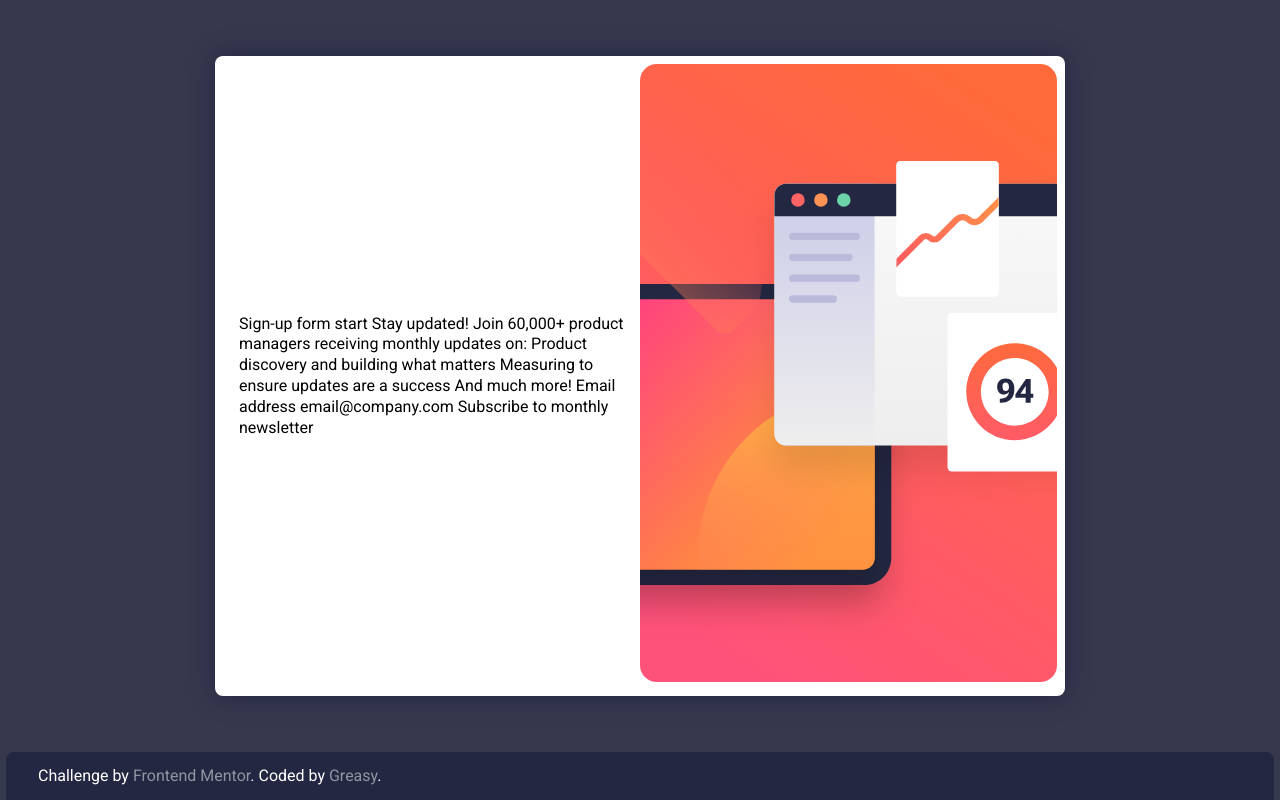
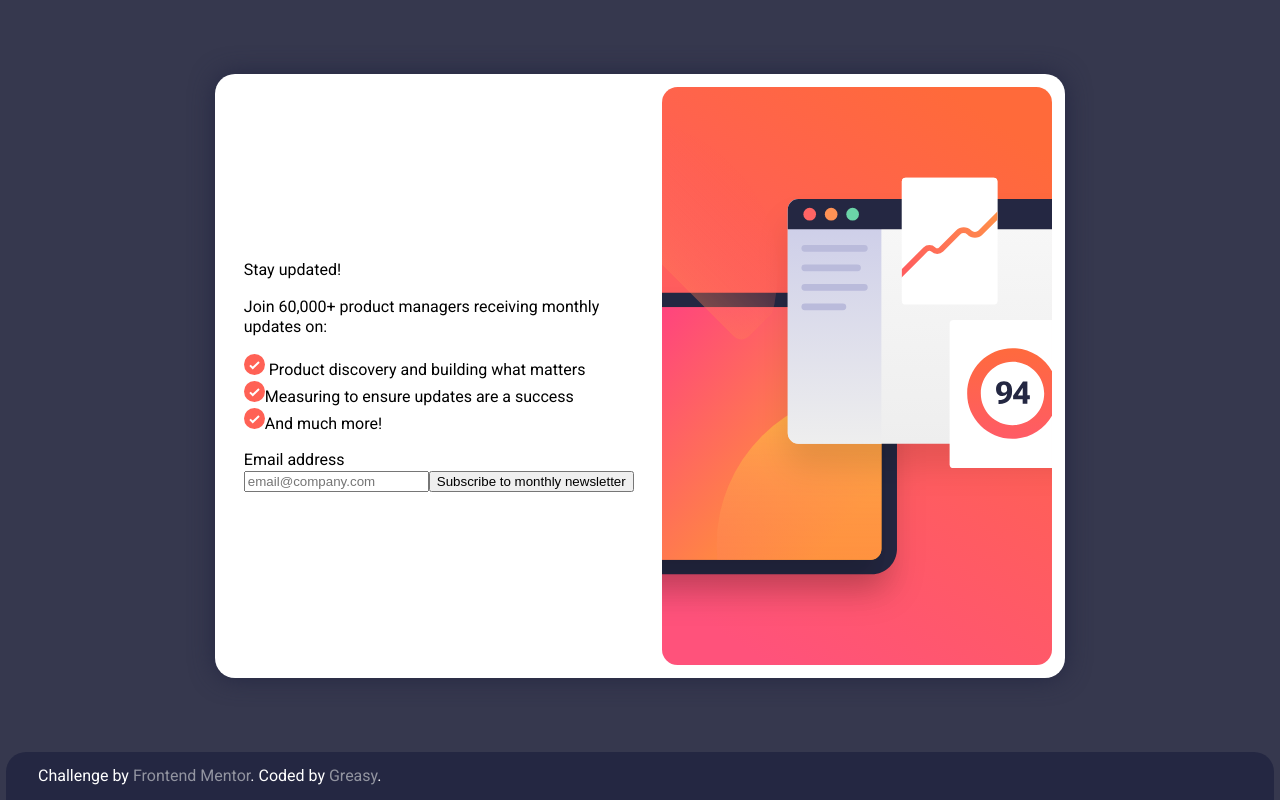
Before and after one commit to Gr34sy/frontendmentor-newsletter-with-signup, a React (Create React App) app: page / in a window 1280 px wide. Built offline with nearby package versions, Linux system fonts and the light colour scheme.

Commit message:
added some html elements to card

```diff
--- a/src/components/Card.js
+++ b/src/components/Card.js
@@ -1,29 +1,55 @@
 // images
 import signUpDesktop from "../assets/images/illustration-sign-up-desktop.svg";
 import signUpMobile from "../assets/images/illustration-sign-up-mobile.svg";
+import iconList from "../assets/images/icon-list.svg";
 
 export function Card() {
   return (
     <section className="card">
       <div className="card__img img--mobile">
-      <img
-        src={signUpMobile}
-        alt="illustration of a browser"
-      />
+        <img src={signUpMobile} alt="illustration of a browser" />
       </div>
 
       <div className="card__content">
-        Sign-up form start Stay updated! Join 60,000+ product managers receiving
-        monthly updates on: Product discovery and building what matters
-        Measuring to ensure updates are a success And much more! Email address
-        email@company.com Subscribe to monthly newsletter
+        <h1 className="content__h1">Stay updated!</h1>
+
+        <p className="content__p">
+          Join 60,000+ product managers receiving monthly updates on:
+        </p>
+
+        <ul className="content__list">
+          <li className="content__list_item">
+            <img src={iconList} alt="check icon" /> Product discovery and
+            building what matters
+          </li>
+
+          <li className="content__list_item">
+            <img src={iconList} alt="check icon" />
+            Measuring to ensure updates are a success{" "}
+          </li>
+
+          <li className="content__list_item">
+            <img src={iconList} alt="check icon" />
+            And much more!{" "}
+          </li>
+        </ul>
+
+        <form className="card__content_form">
+            <label htmlFor="email">
+                <p>
+                Email address
+                </p>
+
+                <p>
+                </p>
+            </label>
+            <input type="email" id="email" placeholder="email@company.com"/>
+            <button type="submit">Subscribe to monthly newsletter</button>
+        </form>
       </div>
 
       <div className="card__img img--desktop">
-      <img
-        src={signUpDesktop}
-        alt="illustration of a browser"
-      />
+        <img src={signUpDesktop} alt="illustration of a browser" />
       </div>
     </section>
   );
--- a/src/styles/App.css
+++ b/src/styles/App.css
@@ -18,7 +18,7 @@
     [Roboto](https://fonts.google.com/specimen/Roboto)
     - Weights: 400, 700 */
 
-  --border-radius: 8px;
+  --border-radius: 20px;
 
   font-family: "Roboto", sans-serif;
   font-weight: 400;
@@ -53,6 +53,8 @@
 }
 
 .card__img img{
+    display: flex;
+    align-items: center;
     width: 100%;
 }
 .img--desktop {
@@ -64,6 +66,9 @@
 
 .card__content{
     padding: 1rem;
+
+    display: grid;
+    gap: 1rem;
 }
 
 .app__footer {
@@ -90,7 +95,7 @@
   }
 
   .app__wrapper {
-    padding: 0.5rem;
+    padding: 0.8rem;
     border-radius: var(--border-radius);
 
     justify-self: center;
@@ -98,7 +103,7 @@
   }
 
   .card{
-    grid-template-columns: 1fr 1fr;
+    grid-template-columns: 10fr 9fr;
     align-items: center;
   }
 
@@ -112,6 +117,6 @@
 
 @media (min-width: 1440px) {
   .app__wrapper {
-    padding: 2rem;
+    padding: 1.5rem;
   }
 }
```
